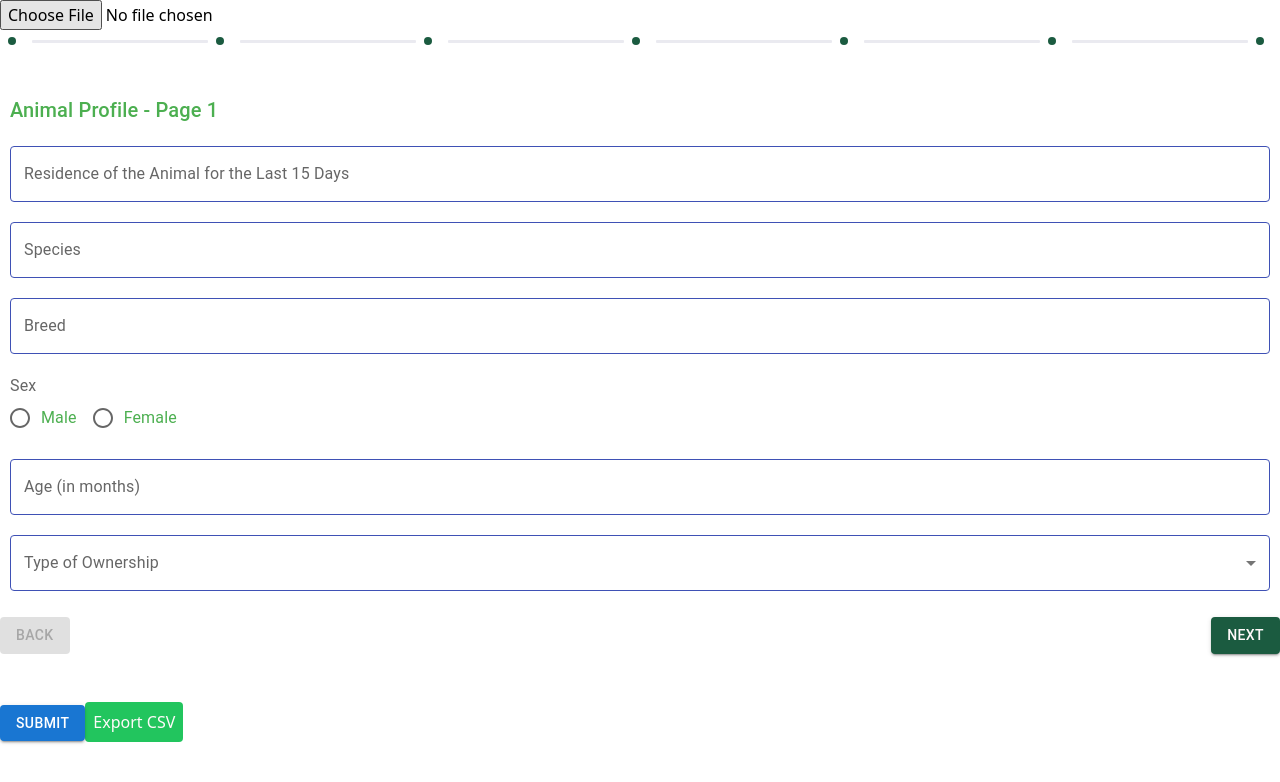
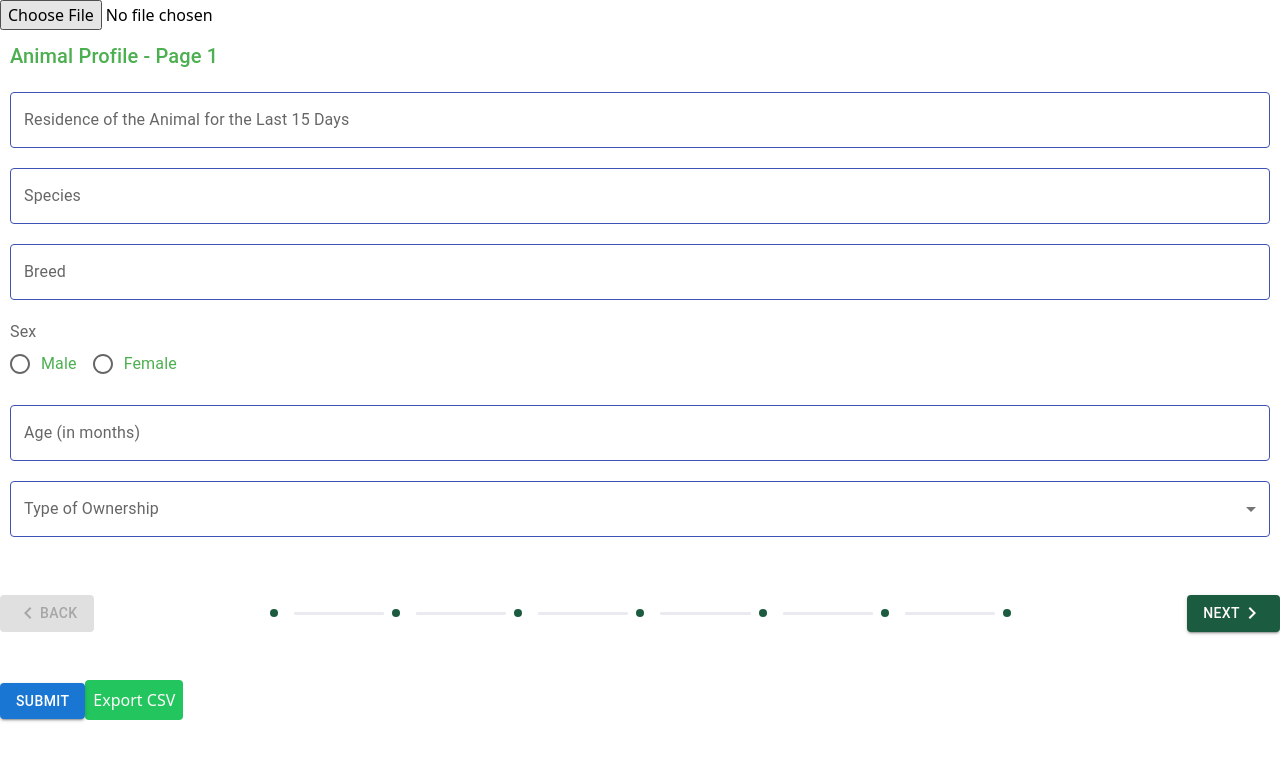
Before and after one commit to TonYacapin/PAAW, a React (Create React App) app in the folder dashboard/: page /rhf in a window 1280 px wide. Shown: the top 782 px of the page. Built offline with nearby package versions, Linux system fonts and the light colour scheme.

Commit message:
design improvement on stepper

```diff
--- a/dashboard/src/component/StepperComponent.js
+++ b/dashboard/src/component/StepperComponent.js
@@ -21,6 +21,7 @@ import {
   styled,
   useMediaQuery,
 } from "@mui/material";
+
 export var StepperActiveStep = 0;
 
 export const QontoConnector = styled(StepConnector)(({ theme }) => ({
@@ -136,10 +137,33 @@ export default function StepperComponent(props) {
   };
 
   return (
-    <Box sx={{width: "100%", flexDirection: "row", gap: "10rem" }}>
+    <Box sx={{ width: "100%", flexDirection: "row", gap: "10rem" }}>
       {useMediaQuery("(min-width:600px)") ? (
         <>
-          <Stepper activeStep={activeStep} connector={<QontoConnector />} sx={{marginBottom: "2rem"}}>
+          {props.renderStepContent(activeStep)}
+          <React.Fragment>
+            <Box
+              sx={{
+                display: "flex",
+                flexDirection: "row",
+                pt: 2,
+                marginBottom: "2rem",
+                marginTop: "2rem",
+              }}
+            >
+              <Button
+                variant="contained"
+                disabled={activeStep === 0}
+                onClick={handleBack}
+                sx={{ mr: 1, bgcolor: "#1b5b40", color: "#fffafa" }}
+              >
+                <KeyboardArrowLeft /> Back
+              </Button>
+              <Stepper
+                activeStep={activeStep}
+                connector={<QontoConnector />}
+                sx={{  flex: "1 1 auto", width:"20%", paddingLeft:"10rem", paddingRight:"10rem", justifyItems:"center" }}
+              >
                 {props.pages.map((page, index) => {
                   const stepProps = {};
                   const labelProps = {};
@@ -153,54 +177,22 @@ export default function StepperComponent(props) {
                   );
                 })}
               </Stepper>
-          {props.renderStepContent(activeStep)}
-          {/* {activeStep === props.pages.length ? (
-            <React.Fragment>
-              <Typography sx={{ mt: 2, mb: 1 }}>
-                All steps completed - you&apos;re finished
-              </Typography>
-              <Box sx={{ display: "flex", flexDirection: "row", pt: 2 }}>
-                <Box sx={{ flex: "1 1 auto" }} />
-                <Button onClick={handleReset}>Reset</Button>
-              </Box>
-            </React.Fragment>
-          ) : ( */}
-            <React.Fragment>
-              <Box sx={{ display: "flex", flexDirection: "row", pt: 2, marginBottom:"2rem" }}>
+              {/* <Box sx={{ }} /> */}
               <Button
                 variant="contained"
-                  disabled={activeStep === 0}
-                  onClick={handleBack}
-                  sx={{ mr: 1, bgcolor:"#1b5b40", color: "#fffafa" }}
+                onClick={handleNext}
+                disabled={activeStep === props.pages.length - 1}
+                sx={{ bgcolor: "#1b5b40", color: "#fffafa" }}
               >
-                  Back
-                </Button>
-                <Box sx={{ flex: "1 1 auto" }} />
-                <Button variant="contained" onClick={handleNext} disabled={activeStep === props.pages.length-1} sx={{bgcolor:"#1b5b40", color: "#fffafa"}}>
-                  Next
+                Next <KeyboardArrowRight />
                 {/* {activeStep === props.pages.length - 1 ? "Finish" : "Next"} */}
               </Button>
             </Box>
           </React.Fragment>
-          {/* )} */}
         </>
       ) : (
         <>
-            {" "}
-            {/* <Paper
-              square
-              elevation={0}
-              sx={{
-                display: "flex",
-                alignItems: "center",
-                height: 50,
-                pl: 2,
-                bgcolor: "background.default",
-              }}
-            ></Paper> */}
-          <Box>
-            {props.renderStepContent(activeStep)}
-          </Box>
+          <Box>{props.renderStepContent(activeStep)}</Box>
           <MobileStepper
             variant="text"
             steps={props.pages.length}
```
Lines whose indentation alone changed are shown as unchanged.
